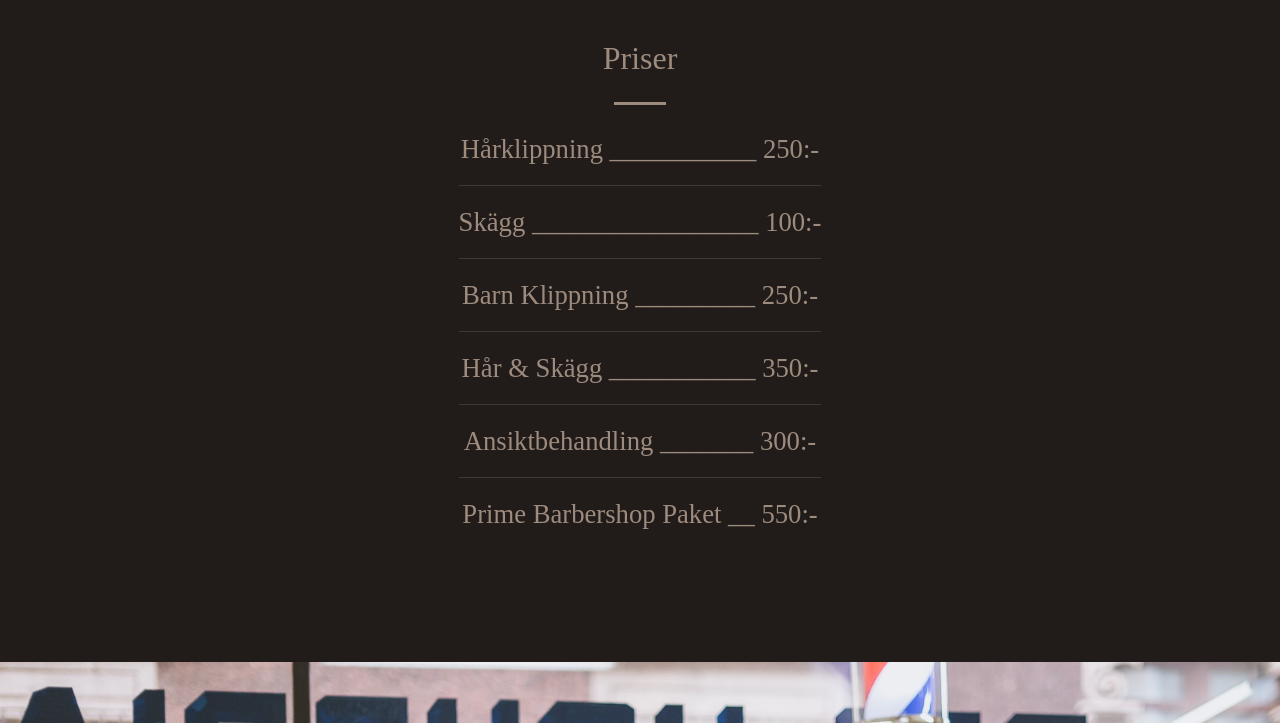
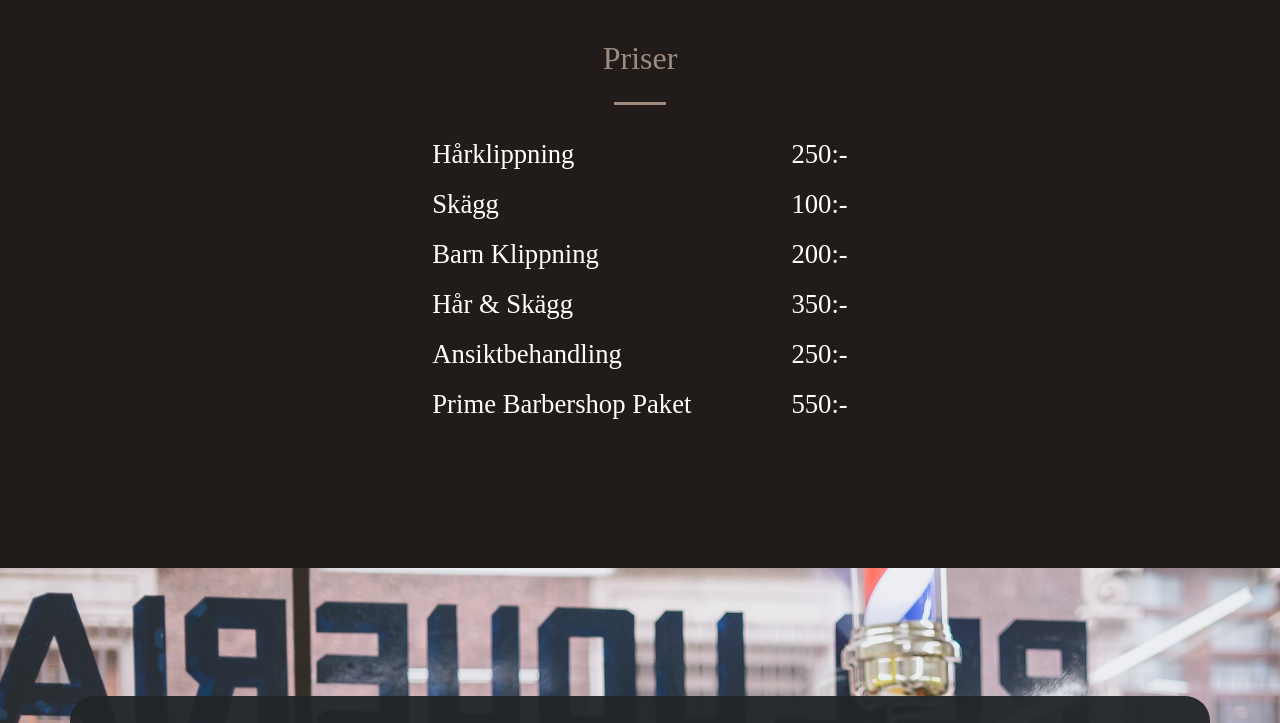
Before and after one commit to primebarbershop/Prime-Barbershop, a plain HTML site: page index.html in a window 1280 px wide. Shown: the part 2520-3243 px from the top of the page. Drawn offline with nearby package versions, Linux system fonts and the light colour scheme; some packages are replaced by stand-ins of ours; a script that the page names is missing.

Commit message:
Priser update

```diff
--- a/index.html
+++ b/index.html
@@ -43,6 +43,10 @@
                 padding: 25px;
                 border-radius: 60px;
                 color: #211C19;
+            }
+            td{
+                padding: 5px 50px 5px 50px;
+                color: #fff;
             }
         </style>
     </head>
@@ -165,17 +169,32 @@
                 <h2 class="text-center mt-0">Priser</h2>
                 <hr class="divider" />
                 <div style="display: inline-block; text-align: center; font-size: 20pt;">
-                    <div>Hårklippning ___________ 250:-</div>
-                    <hr>
-                    <div>Skägg _________________ 100:-</div>
-                    <hr>
-                    <div>Barn Klippning _________ 250:-</div>
-                    <hr>
-                    <div>Hår & Skägg ___________ 350:-</div>
-                    <hr>
-                    <div>Ansiktbehandling _______ 300:-</div>
-                    <hr>
-                    <div>Prime Barbershop Paket __ 550:-</div>
+                    <table style="text-align: left; display: inline-block;">
+                        <tr>
+                            <td>Hårklippning</td>
+                            <td>250:-</td>
+                        </tr>
+                        <tr>
+                            <td>Skägg</td>
+                            <td>100:-</td>
+                        </tr>
+                        <tr>
+                            <td>Barn Klippning</td>
+                            <td>200:-</td>
+                        </tr>
+                        <tr>
+                            <td>Hår & Skägg</td>
+                            <td>350:-</td>
+                        </tr>
+                        <tr>
+                            <td>Ansiktbehandling</td>
+                            <td>250:-</td>
+                        </tr>
+                        <tr>
+                            <td>Prime Barbershop Paket</td>
+                            <td>550:-</td>
+                        </tr>
+                    </table>
                 </div>
             </div>
         </section>
```
